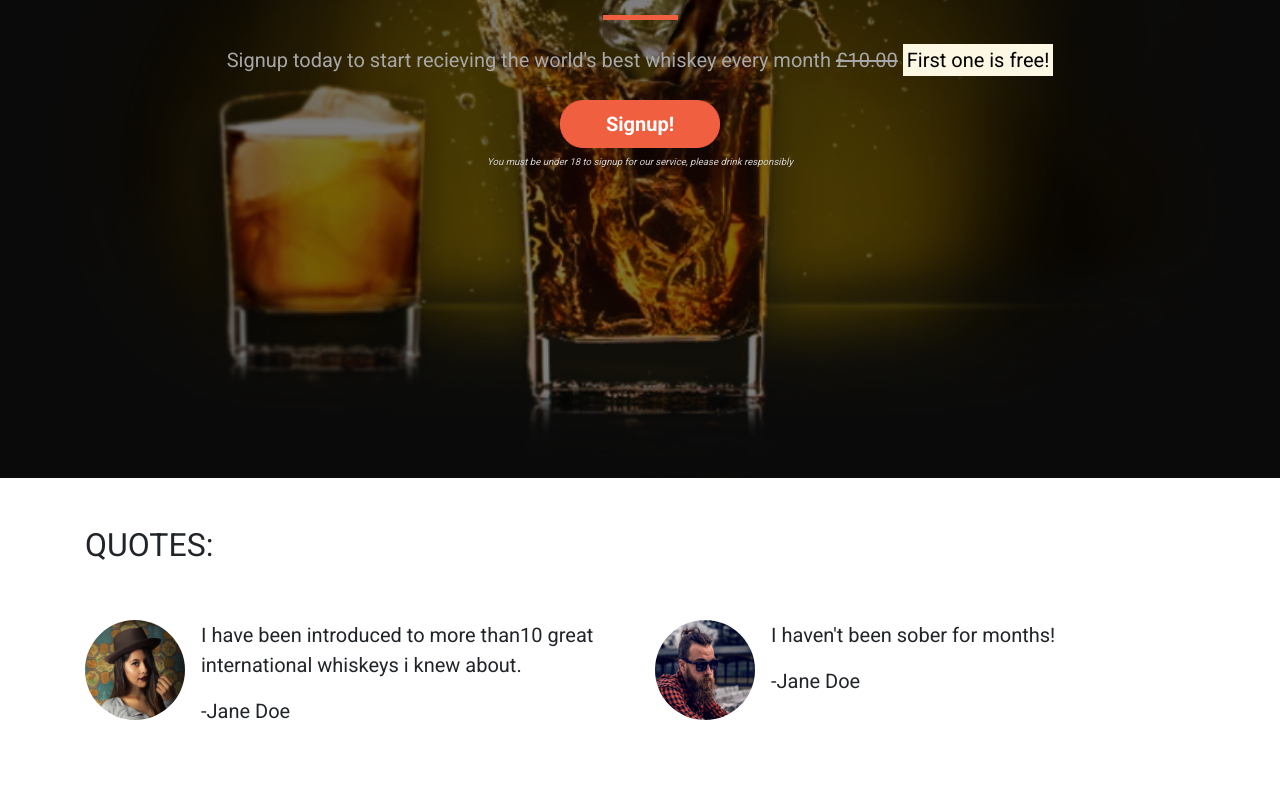
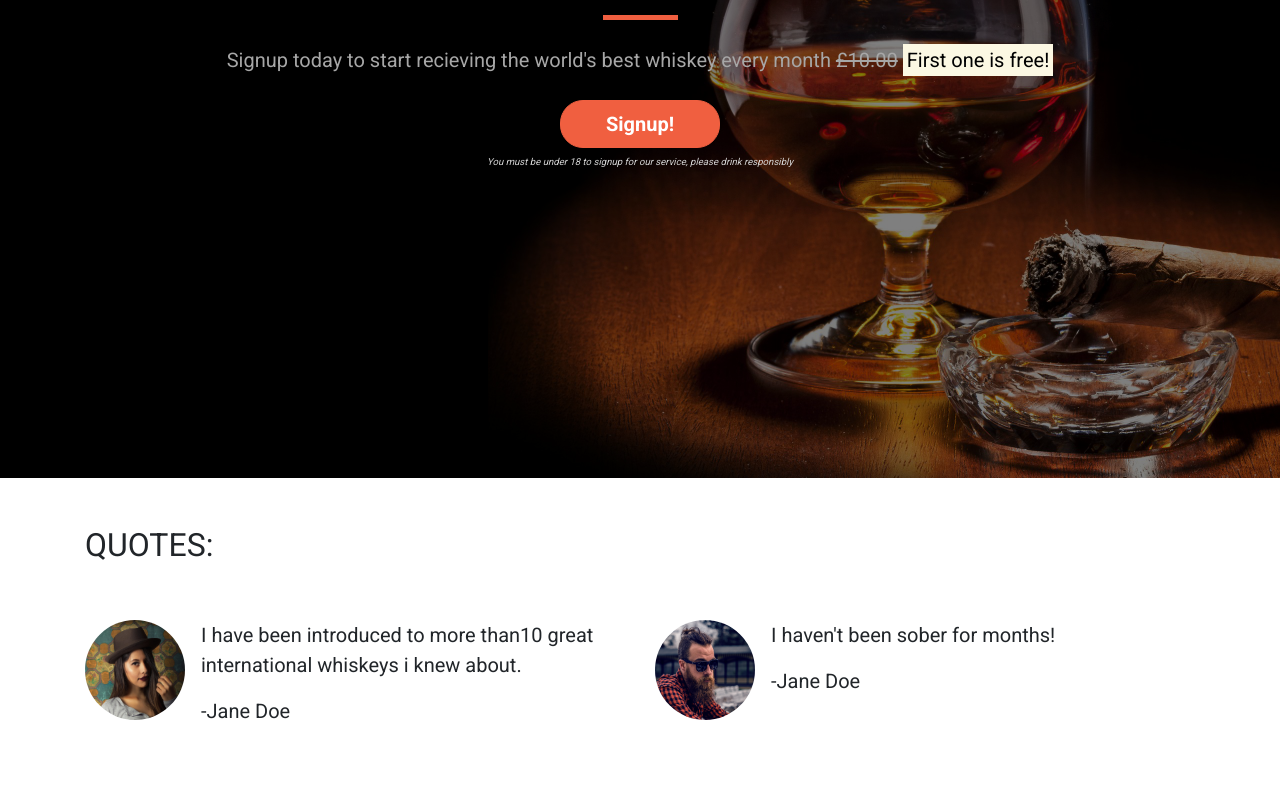
Before and after one commit to Teemamin/Class-work, a plain HTML site: page index.html in a window 1280 px wide. Shown: the part 378-1165 px from the top of the page. Drawn offline with nearby package versions, Linux system fonts and the light colour scheme.

Commit message:
v2 revised

```diff
--- a/css/style.css
+++ b/css/style.css
@@ -8,7 +8,7 @@ body {
     height: 100vh;
     position: relative;
 
- background: url("../images/whiskey-background.png") no-repeat bottom right fixed;
+ background: url("../images/whiskey-image.jpg") no-repeat bottom right fixed;
   -webkit-background-size: cover;
   -moz-background-size: cover;
   -o-background-size: cover;
```
Also changed, not shown: images/whiskey-background.png (deleted), images/whiskey-image.jpg (added).
